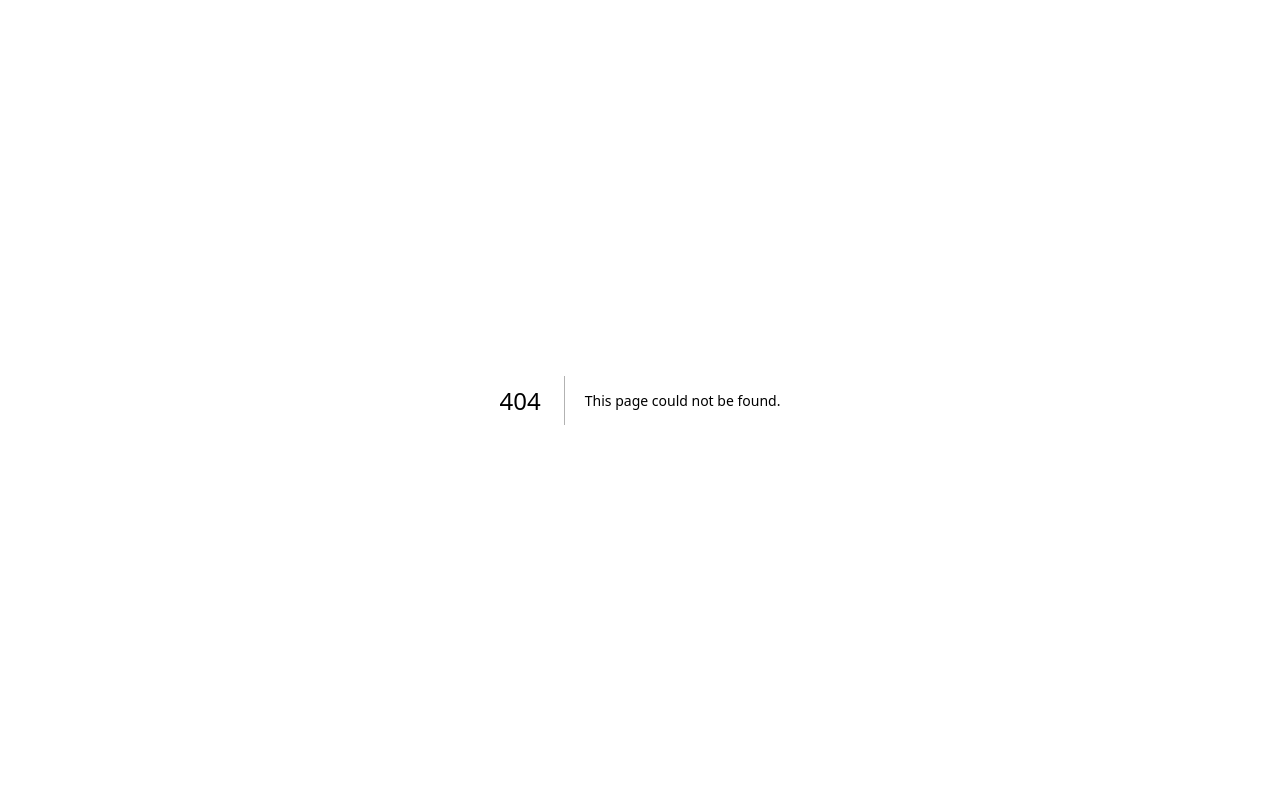
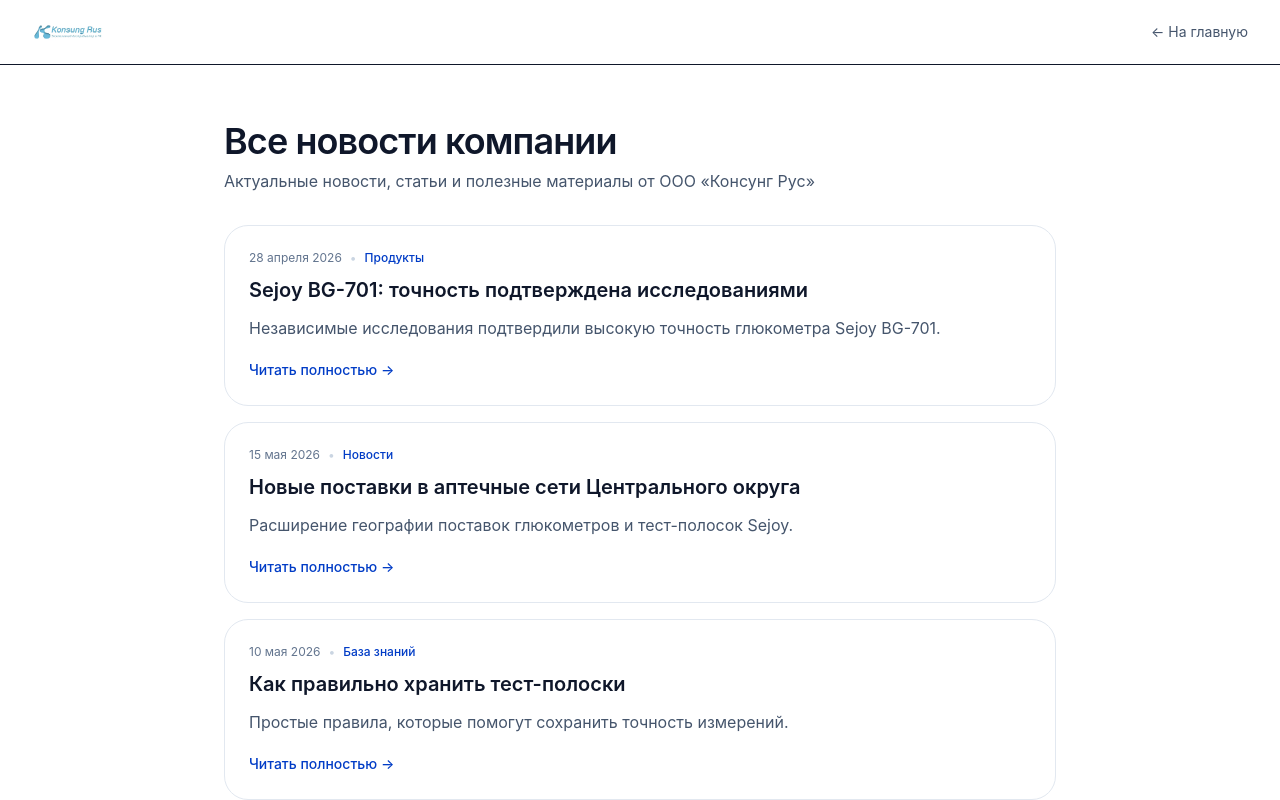
Before and after one commit to morozovalex1688-ux/konsung-rus-, a Next.js app: page /news in a window 1280 px wide. Before the commit this address had no page. Shown: the top 800 px of the page. Built offline with nearby package versions, Linux system fonts and the light colour scheme.

Commit message:
Добавлена страница /news со всеми новостями. Кнопка 'Смотреть все' теперь ведёт на полную страницу новостей

```diff
--- /dev/null
+++ b/app/news/page.tsx
@@ -0,0 +1,116 @@
+'use client';
+
+import React, { useState } from 'react';
+import { newsItems, type NewsItem } from '@/content/news';
+import Link from 'next/link';
+
+export default function AllNewsPage() {
+  const [selectedNews, setSelectedNews] = useState<NewsItem | null>(null);
+
+  return (
+    <div className="min-h-screen bg-white">
+      {/* Header */}
+      <div className="border-b bg-white sticky top-0 z-50">
+        <div className="max-w-7xl mx-auto px-5 sm:px-6 md:px-8 h-16 flex items-center justify-between">
+          <Link href="/" className="flex items-center">
+            <img src="/images/logo.webp" alt="Консунг Рус" className="h-10" />
+          </Link>
+          <Link
+            href="/"
+            className="text-sm text-slate-600 hover:text-slate-900 transition-colors"
+          >
+            ← На главную
+          </Link>
+        </div>
+      </div>
+
+      <div className="max-w-4xl mx-auto px-5 sm:px-6 md:px-8 py-10 sm:py-14">
+        <h1 className="text-3xl sm:text-4xl font-semibold tracking-tight mb-2">Все новости компании</h1>
+        <p className="text-slate-600 mb-8">Актуальные новости, статьи и полезные материалы от ООО «Консунг Рус»</p>
+
+        <div className="space-y-4">
+          {newsItems.map((newsItem) => (
+            <div
+              key={newsItem.id}
+              className="bg-white border border-slate-200 rounded-3xl p-6 hover:shadow-md transition-all cursor-pointer active:scale-[0.995]"
+              onClick={() => setSelectedNews(newsItem)}
+            >
+              <div className="flex items-center gap-2 text-xs text-slate-500 mb-3">
+                <span>{newsItem.date}</span>
+                <span className="text-slate-300">•</span>
+                <span className="text-[#013CC6] font-medium">{newsItem.category}</span>
+              </div>
+
+              <h3 className="font-semibold text-xl leading-tight mb-3 pr-4">
+                {newsItem.title}
+              </h3>
+
+              <p className="text-slate-600 mb-4 leading-relaxed">
+                {newsItem.excerpt}
+              </p>
+
+              <button
+                onClick={(e) => {
+                  e.stopPropagation();
+                  setSelectedNews(newsItem);
+                }}
+                className="text-sm text-[#013CC6] font-medium hover:underline inline-flex items-center gap-1"
+              >
+                Читать полностью →
+              </button>
+            </div>
+          ))}
+        </div>
+
+        <div className="mt-10 text-center">
+          <Link
+            href="/"
+            className="inline-flex items-center text-sm text-slate-600 hover:text-slate-900 transition-colors"
+          >
+            ← Вернуться на главную
+          </Link>
+        </div>
+      </div>
+
+      {/* Модальное окно полной новости */}
+      {selectedNews && (
+        <div
+          className="fixed inset-0 z-[110] flex items-center justify-center bg-black/60 backdrop-blur-sm p-4"
+          onClick={() => setSelectedNews(null)}
+        >
+          <div
+            className="bg-white rounded-3xl shadow-2xl w-full max-w-2xl max-h-[90vh] overflow-hidden flex flex-col"
+            onClick={e => e.stopPropagation()}
+          >
+            <div className="flex items-center justify-between px-6 py-5 border-b flex-shrink-0">
+              <div>
+                <div className="text-xs text-slate-500">{selectedNews.date} • {selectedNews.category}</div>
+                <h3 className="text-2xl font-semibold tracking-tight mt-1 pr-8">{selectedNews.title}</h3>
+              </div>
+              <button
+                onClick={() => setSelectedNews(null)}
+                className="text-slate-400 hover:text-slate-600 transition-colors p-2 -mr-2 text-2xl leading-none"
+                aria-label="Закрыть"
+              >
+                ×
+              </button>
+            </div>
+
+            <div className="p-6 overflow-y-auto text-slate-700 leading-relaxed text-[15px]">
+              {selectedNews.fullText}
+            </div>
+
+            <div className="border-t px-6 py-4 flex justify-end flex-shrink-0 bg-white">
+              <button
+                onClick={() => setSelectedNews(null)}
+                className="px-6 py-2.5 text-sm font-medium text-slate-600 hover:text-slate-900 transition-colors"
+              >
+                Закрыть
+              </button>
+            </div>
+          </div>
+        </div>
+      )}
+    </div>
+  );
+}
--- a/components/NewsSection.tsx
+++ b/components/NewsSection.tsx
@@ -10,9 +10,11 @@
     <>
       <section id="info" className="bg-gradient-light border-y">
         <div className="max-w-7xl mx-auto px-5 sm:px-6 md:px-8 py-12 sm:py-16">
-          <div className="flex items-end justify-between mb-8">
-            <h2 className="text-3xl md:text-4xl font-semibold tracking-tight text-center mb-8">Новости компании</h2>
-            <a href="#info" className="text-sm font-medium text-[var(--primary)]">Смотреть все →</a>
+          <div className="flex flex-col sm:flex-row sm:items-end sm:justify-between gap-2 mb-6 sm:mb-8">
+            <h2 className="text-2xl sm:text-3xl md:text-4xl font-semibold tracking-tight">Новости компании</h2>
+            <a href="/news" className="text-sm font-medium text-[var(--primary)] hover:underline self-start sm:self-auto">
+              Смотреть все →
+            </a>
           </div>
 
           {/* Горизонтальная лента новостей */}
```
